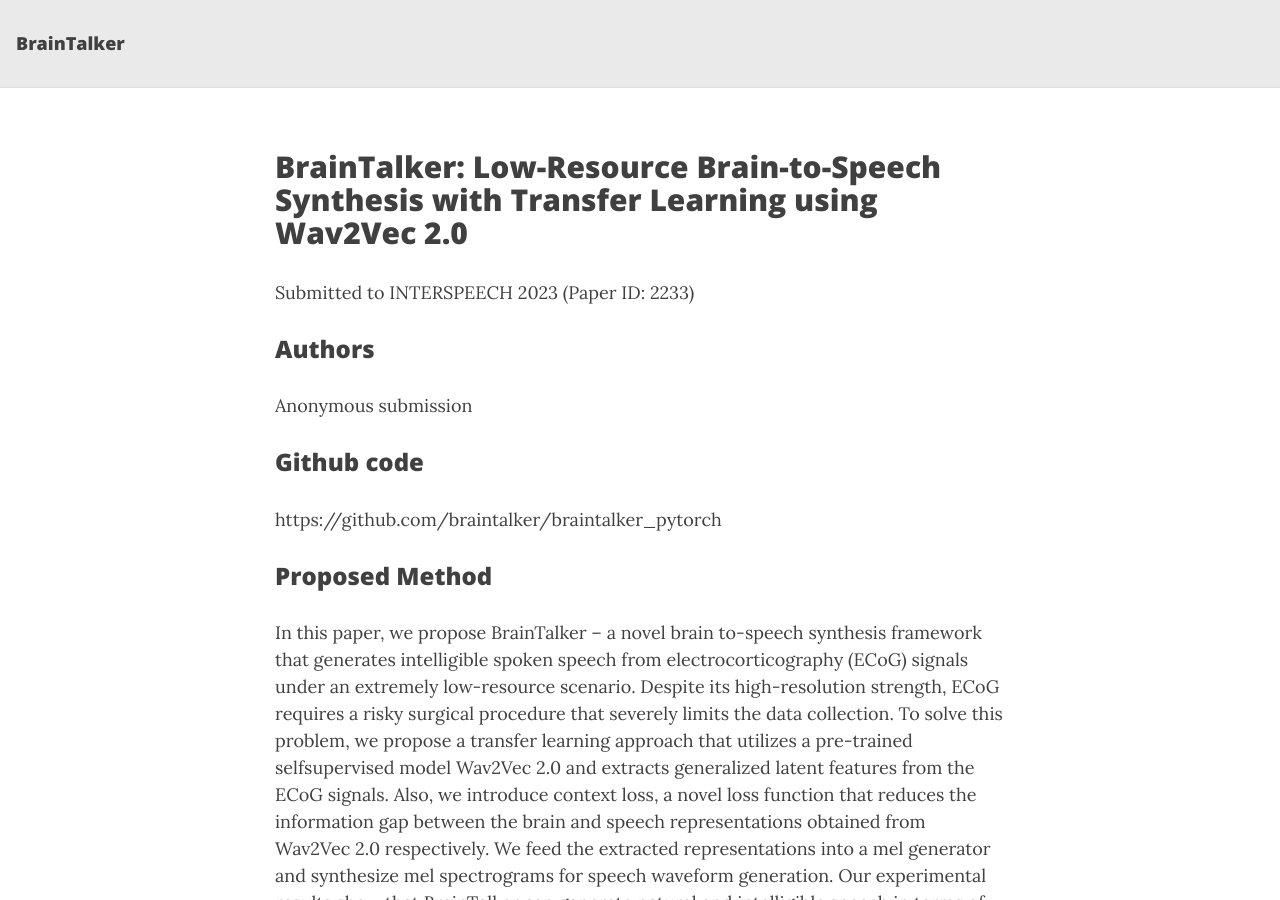
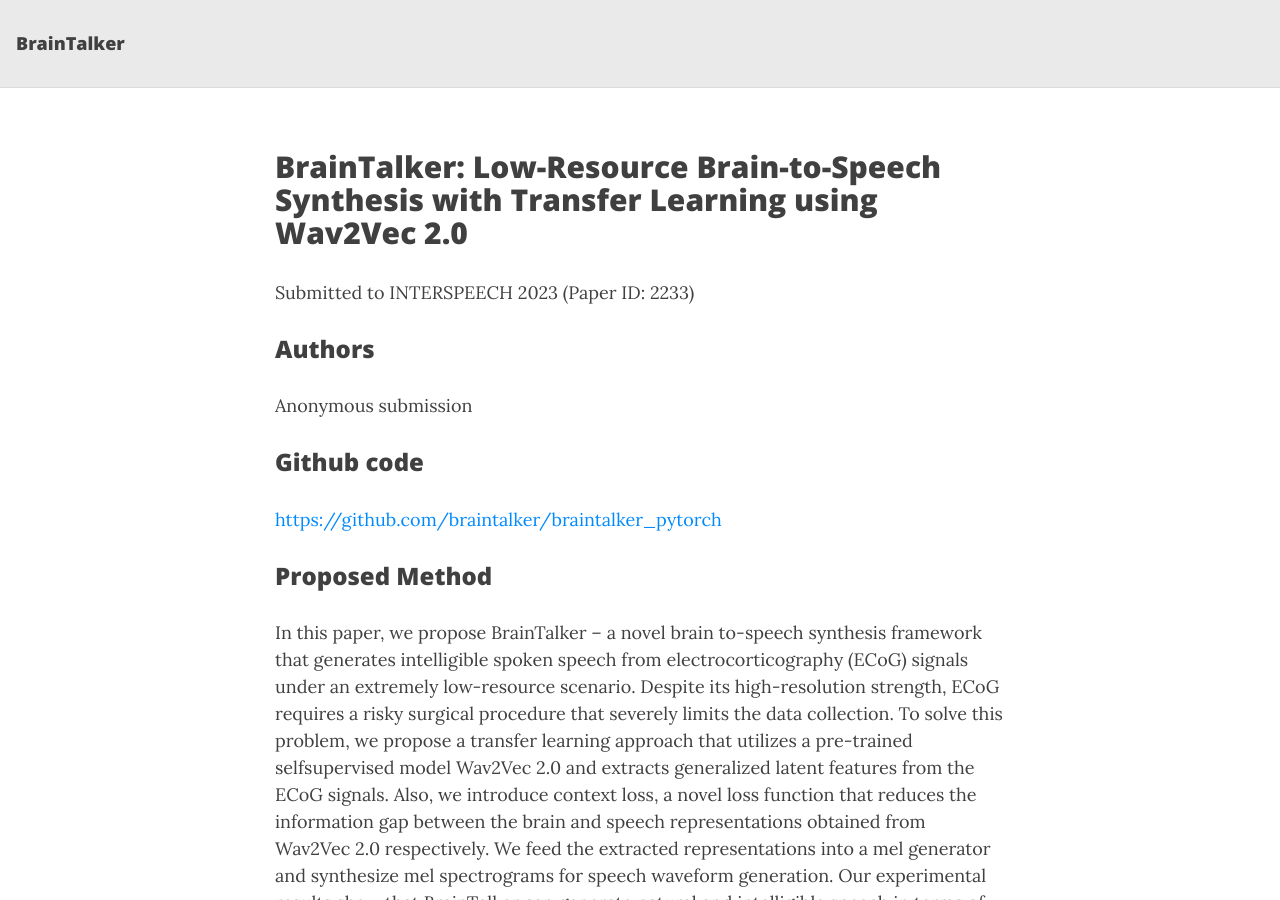
Before and after one commit to braintalker/braintalker.github.io, a Jekyll site: the page built from index.md, in a window 1280 px wide and 900 px high. Built offline with Jekyll 4.4.1, drawn with Linux system fonts in a browser that asks for light colours; nearby versions of some CDN libraries.

Commit message:
fix script

```diff
--- a/index.md
+++ b/index.md
@@ -14,7 +14,7 @@ Anonymous submission
 
 <h3>Github code
 </h3>
-https://github.com/braintalker/braintalker_pytorch
+<https://github.com/braintalker/braintalker_pytorch>
 <br />
 
 <h3>Proposed Method</h3>
```
